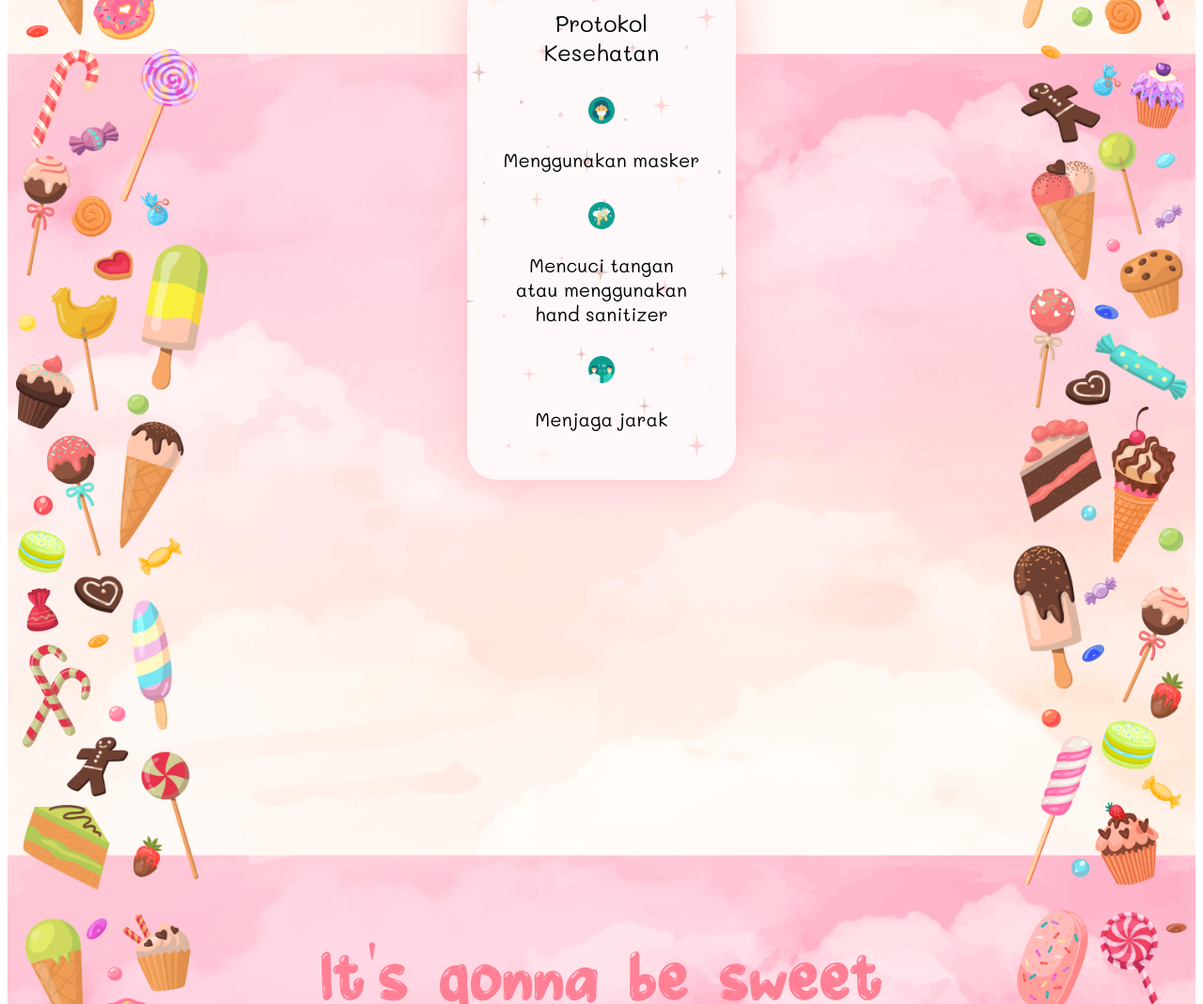
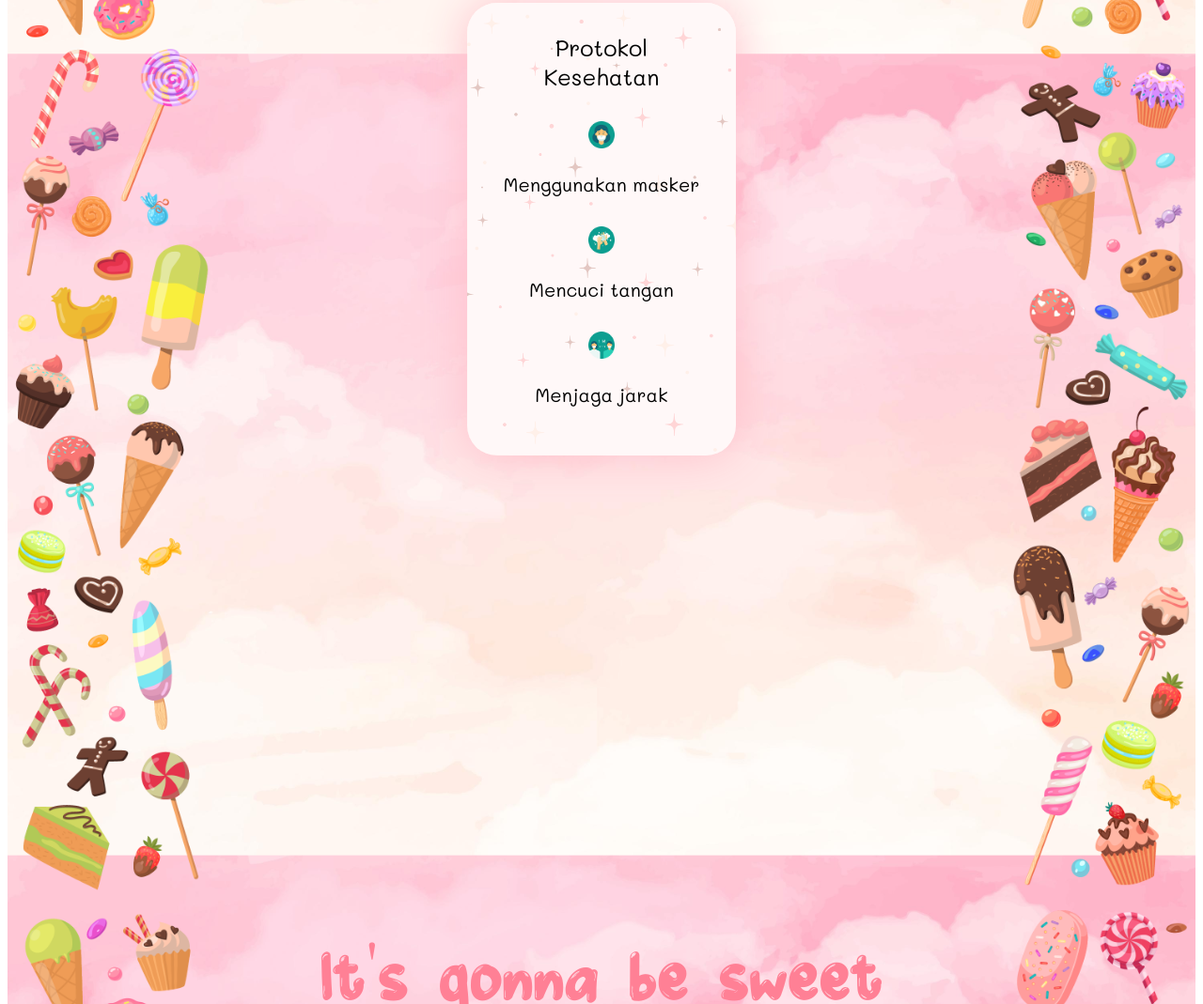
Before and after one commit to zulfiqarshafar/online-invitation, a Gatsby site: page /qinaya in a window 1280 px wide. Shown: the part 3364-4433 px from the top of the page at 94% size. Built offline with nearby package versions, Linux system fonts and the light colour scheme; Gatsby itself is replaced by a stand-in of ours.

Commit message:
update prokes

```diff
--- a/src/pages/qinaya.js
+++ b/src/pages/qinaya.js
@@ -100,8 +100,7 @@ const Qinaya = ({ location }) => {
                 <li>
                   <img src={wash} alt="wash hands" />
                   <p>
-                    Mencuci tangan <br />
-                    atau menggunakan hand sanitizer
+                    Mencuci tangan
                   </p>
                 </li>
                 <li>
```
